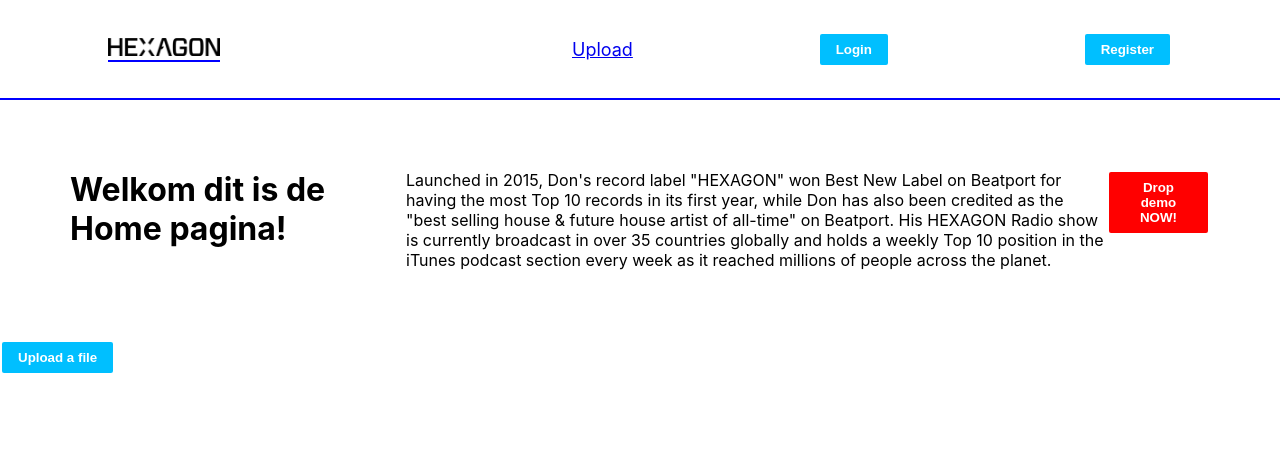
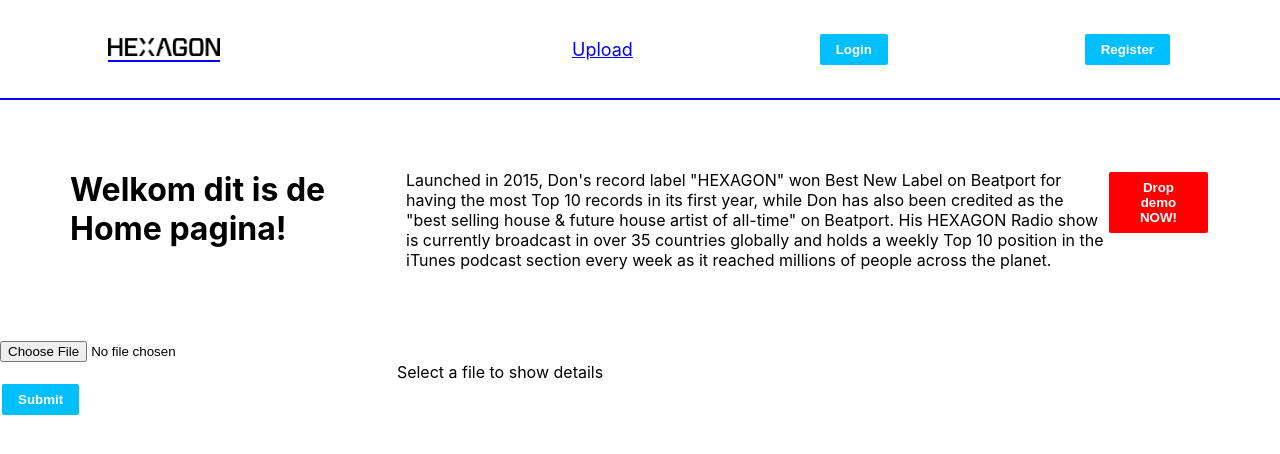
Before and after one commit to kiyak03/eindopdracht_fsd_kiyak, a React (Create React App) app: page / in a window 1280 px wide. Shown: the top 454 px of the page. Built offline with nearby package versions, Linux system fonts and the light colour scheme.

Commit message:
fileuploader added!

```diff
--- a/src/Pages/Home.js
+++ b/src/Pages/Home.js
@@ -4,7 +4,7 @@
 import { useAuthState } from '../context/AuthContext';
 // import Logo from "../assets/logo_hexagon_white.png"
 import '../App.css'
-import FileUploader from "../components/FileUpload";
+import FileUploader from "../components/FileUploader";
 
 
 function Home(){
--- a/src/Pages/Upload.js
+++ b/src/Pages/Upload.js
@@ -1,5 +1,5 @@
 import React from 'react'
-import FileUploader from "../components/FileUpload";
+import FileUploader from "../components/FileUploader";
 import {useAuthState} from "../context/AuthContext";
 
 function Upload(){
--- a/src/components/FileUpload.js
+++ /dev/null
@@ -1,39 +0,0 @@
-import React from 'react';
-// import styled from 'styled-components';
-// // Style the Button component
-// const Button = styled.button`
-//   /* Insert your favorite CSS code to style a button */
-// `;
-const FileUploader = props => {
-    // Create a reference to the hidden file input element
-    const fileInput = React.useRef(null);
-
-    // Programatically click the hidden file input element
-    // when the Button component is clicked
-    const handleClick = event => {
-        fileInput.current.click();
-    };
-    // Call a function (passed as a prop from the parent component)
-    // to handle the user-selected file
-    const handleChange = event => {
-        const fileUploaded = event.target.files[0];
-        props.handleFile(fileUploaded);
-    };
-    return (
-        <>
-            <button
-                type="button"
-                onClick={handleClick}
-            >
-                Upload a file
-            </button>
-            <input
-                type="file"
-                ref={fileInput}
-                onChange={handleChange}
-                style={{display: 'none'}} /* Make the file input element invisible */
-            />
-        </>
-    );
-}
-    export default FileUploader;
--- /dev/null
+++ b/src/components/FileUploader.js
@@ -0,0 +1,84 @@
+import React, {useState} from 'react';
+
+function FileUploader(){
+    const [selectedFile, setSelectedFile] = useState();
+    const [isFilePicked, setIsFilePicked] = useState(false);
+
+    const changeHandler = (event) => {
+        setSelectedFile(event.target.files[0]);
+        setIsFilePicked(true);
+    };
+
+
+    //post het bestand naar de database//
+    const handleSubmission = () => {
+        // hier de formule voor axios post//
+    };
+
+    return(
+        <div>
+            <input type="file" name="file" onChange={changeHandler} />
+            {selectedFile ? (
+                <div>
+                    <p>Filename: {selectedFile.name}</p>
+                    <p>Filetype: {selectedFile.type}</p>
+                    <p>Size in bytes: {selectedFile.size}</p>
+                    <p>
+                        lastModifiedDate:{' '}
+                        {selectedFile.lastModifiedDate.toLocaleDateString()}
+                    </p>
+                </div>
+            ) : (
+                <p>Select a file to show details</p>
+            )}
+            <div>
+                <button onClick={handleSubmission}>Submit</button>
+            </div>
+        </div>
+    )
+}
+
+export default FileUploader;
+
+
+
+
+
+// import styled from 'styled-components';
+// // Style the Button component
+// const Button = styled.button`
+//   /* Insert your favorite CSS code to style a button */
+// `;
+// const FileUploader = props => {
+//     // Create a reference to the hidden file input element
+//     const fileInput = React.useRef(null);
+//
+//     // Programatically click the hidden file input element
+//     // when the Button component is clicked
+//     const handleClick = event => {
+//         fileInput.current.click();
+//     };
+//     // Call a function (passed as a prop from the parent component)
+//     // to handle the user-selected file
+//     const handleChange = event => {
+//         const fileUploaded = event.target.files[0];
+//         props.handleFile(fileUploaded);
+//     };
+//     return (
+//         <>
+//             <button
+//                 type="button"
+//                 onClick={handleClick}
+//             >
+//                 Upload a file
+//             </button>
+//             <input
+//                 type="file"
+//                 ref={fileInput}
+//                 onChange={handleChange}
+//                 style={{display: 'none'}} /* Make the file input element invisible */
+//             />
+//         </>
+//     );
+// }
+//     export default FileUploader;
```
